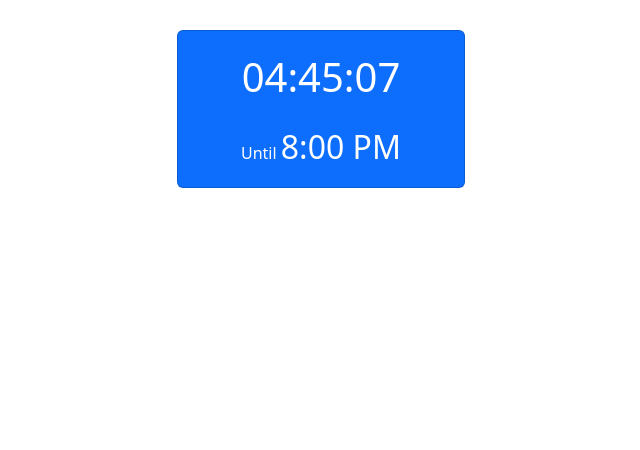
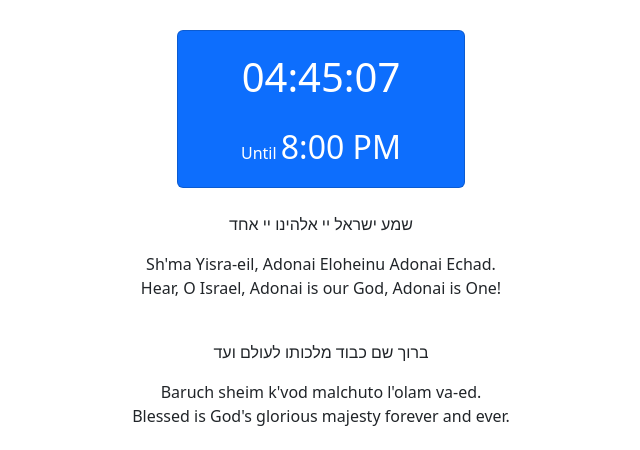
Before and after one commit to EphraimB/shma-website, a Flask app: page /countdown/ in a window 1280 px wide. Shown: the part 350-800 px from the top of the page, without its empty margins (319-959 px from the left). Run offline with Flask 2, Linux system fonts and the light colour scheme; some libraries are stand-ins or nearby versions.

Commit message:
Added the shma.

```diff
--- a/templates/countdown/index.html
+++ b/templates/countdown/index.html
@@ -8,4 +8,14 @@
     <p class="card-text">Until <span class="fs-2">8:00 PM</span></p>
   </div>
 </div>
+<br>
+<p>שמע ישראל יי אלהינו יי אחד</p>
+<p>Sh'ma Yisra-eil, Adonai Eloheinu Adonai Echad.
+<br>
+Hear, O Israel, Adonai is our God, Adonai is One!</p>
+<br>
+<p>ברוך שם כבוד מלכותו לעולם ועד</p>
+<p>Baruch sheim k'vod malchuto l'olam va-ed.
+<br>
+Blessed is God's glorious majesty forever and ever.</p>
 {% endblock %}
```
